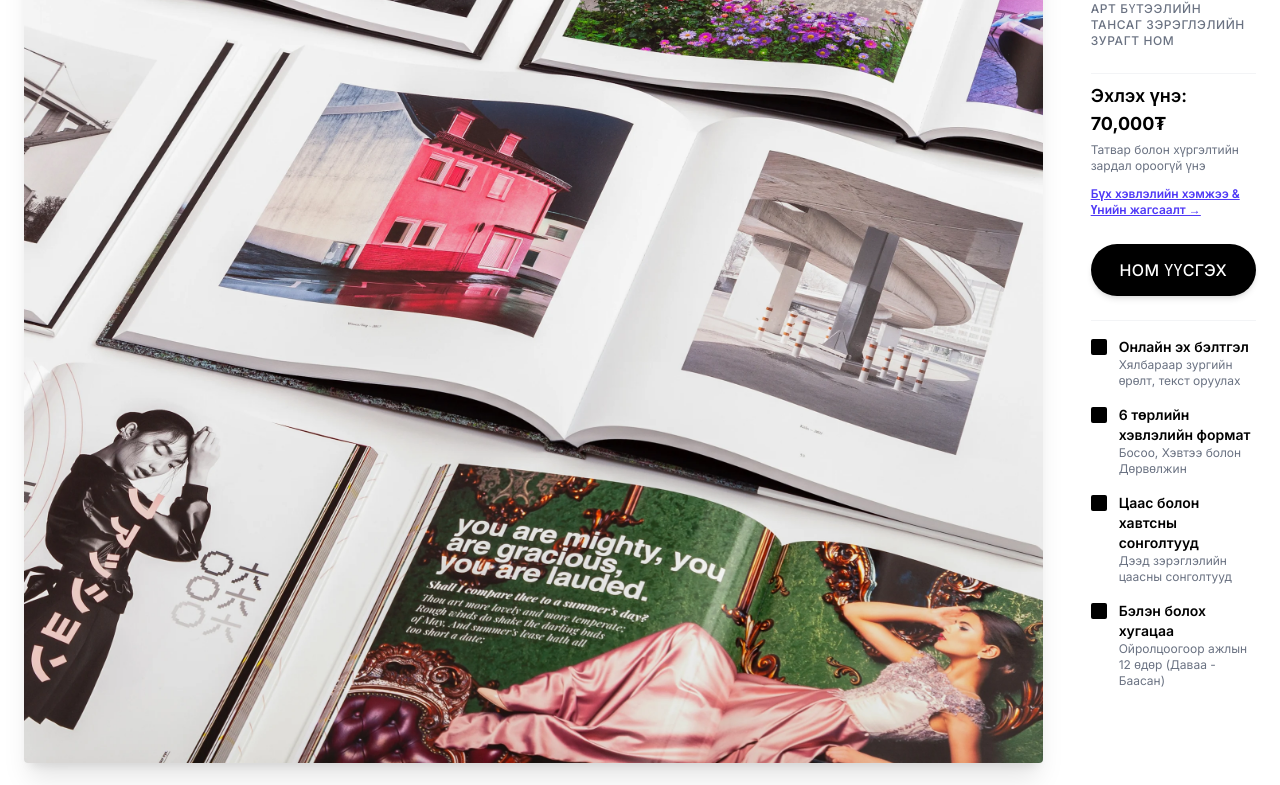
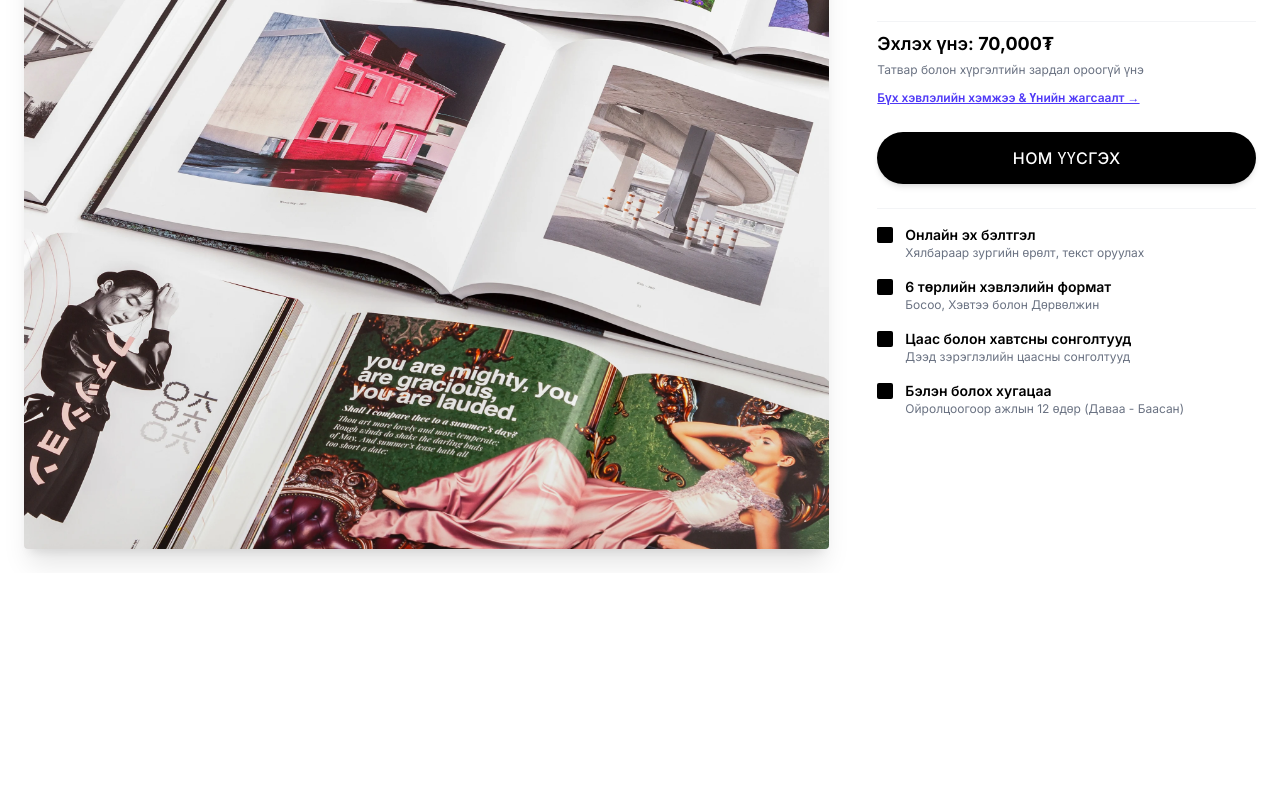
Before and after one commit to Gunbaatar/artbook-website, a plain HTML site: page index.html in a window 1280 px wide. Shown: the part 280-1065 px from the top of the page. After the commit the page ends 853 px from the top, so only its background shows below. Drawn offline with nearby package versions, Linux system fonts and the light colour scheme.

Commit message:
Adjust column spans for image and info sections

```diff
--- a/index.html
+++ b/index.html
@@ -14,13 +14,13 @@
 
     <div class="max-w-7xl w-full mx-auto grid grid-cols-1 lg:grid-cols-12 gap-12 items-center">
 
-        <!-- Зүүн тал: Зургийн хэсэг (10 багана) -->
-        <div class="lg:col-span-10 relative flex justify-center">
+        <!-- Зүүн тал: Зургийн хэсэг (8 багана) -->
+        <div class="lg:col-span-8 relative flex justify-center">
             <img src="book.webp" alt="ArtBook & Memory Book" class="w-full h-auto object-cover rounded-sm shadow-xl">
         </div>
 
-        <!-- Баруун тал: Мэдээллийн хэсэг (2 багана) -->
-        <div class="lg:col-span-2 flex flex-col space-y-6">
+        <!-- Баруун тал: Мэдээллийн хэсэг (4 багана) -->
+        <div class="lg:col-span-4 flex flex-col space-y-6">
 
             <div>
                 <h1 class="text-3xl lg:text-4xl font-bold tracking-tight text-black">ArtBook & Memory Book</h1>
```
